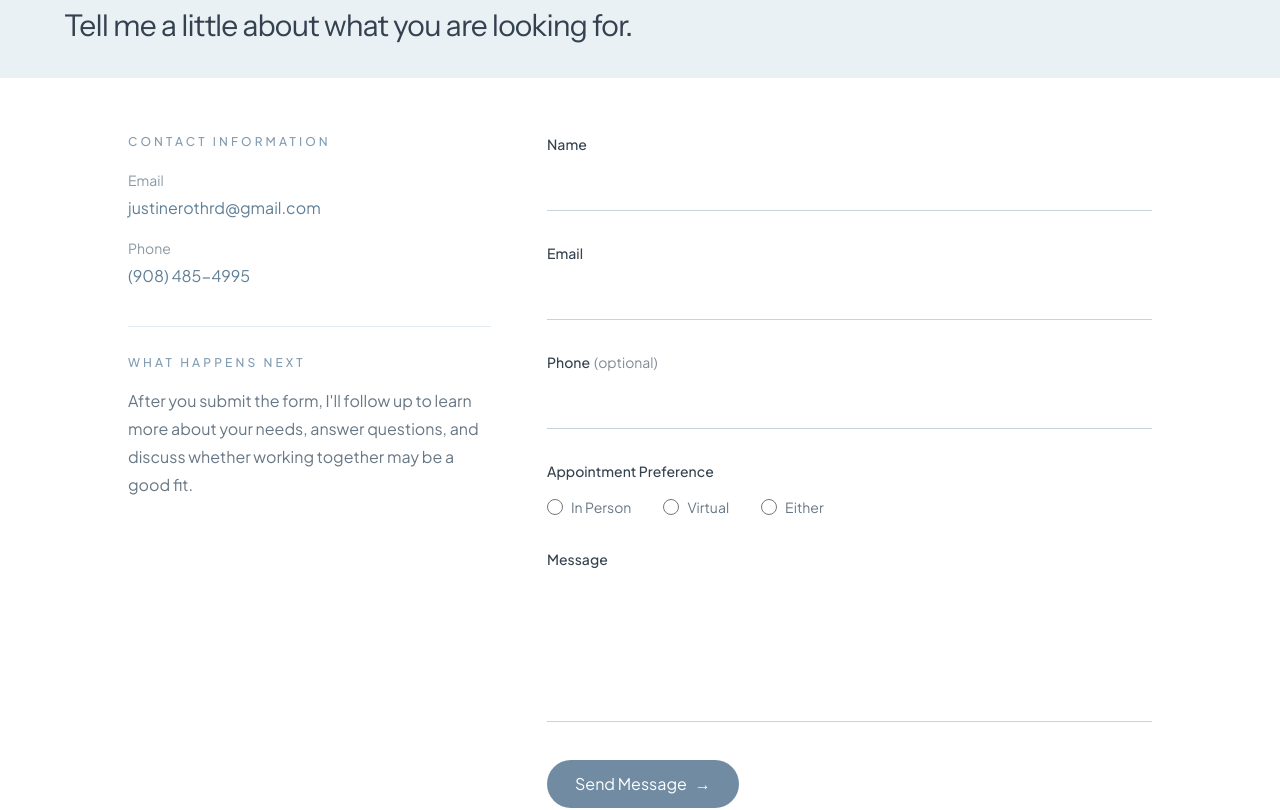
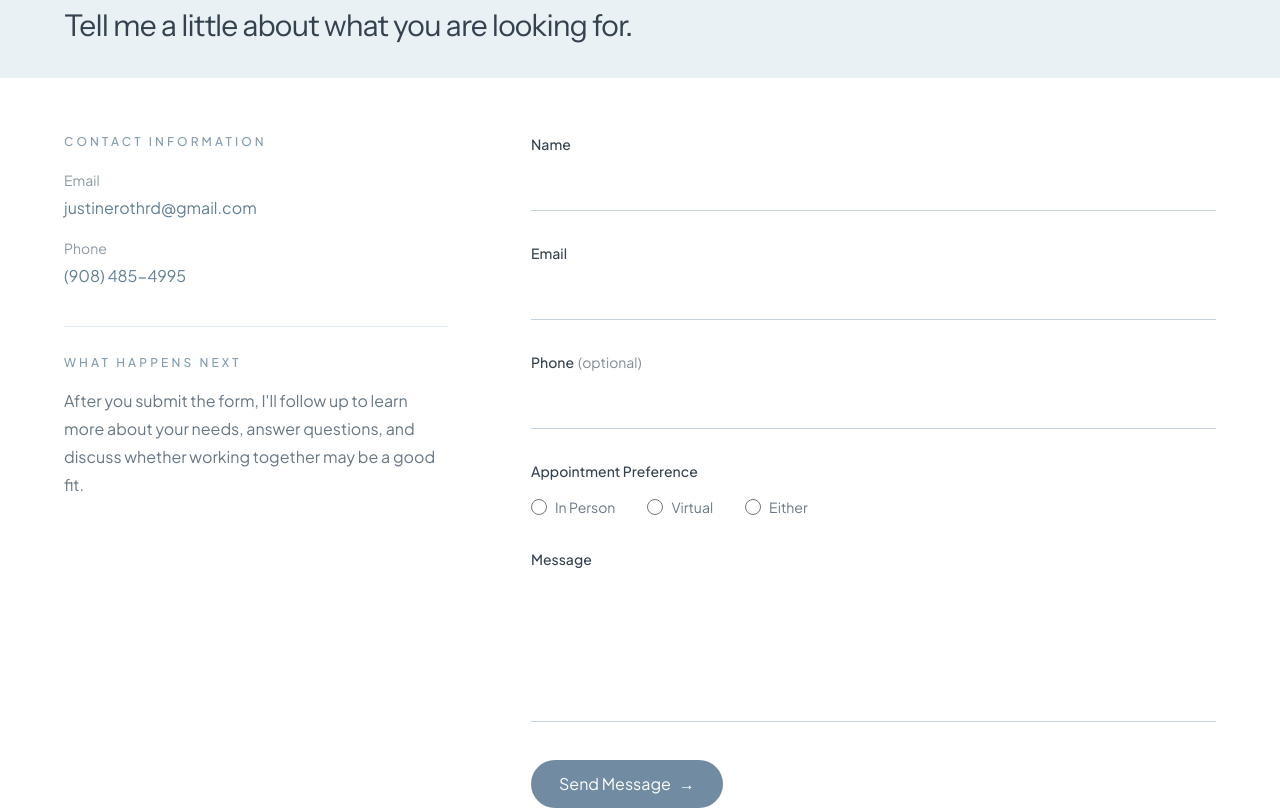
Before and after one commit to justinerothrd/justine-roth-nutrition, a Next.js app: page /contact in a window 1280 px wide. Shown: the part 360-1170 px from the top of the page. Built offline with nearby package versions, Linux system fonts and the light colour scheme.

Commit message:
Increase max width of contact form grid

```diff
--- a/app/contact/page.tsx
+++ b/app/contact/page.tsx
@@ -126,7 +126,7 @@ export default function ContactPage() {
 
         {/* Form area */}
         <div className="px-6 py-10 sm:px-8 sm:py-12 lg:px-10 lg:py-14">
-          <div className="mx-auto grid max-w-5xl gap-10 lg:grid-cols-[0.75fr_1.25fr] lg:gap-14">
+          <div className="mx-auto grid max-w-6xl gap-10 lg:grid-cols-[0.75fr_1.25fr] lg:gap-14">
             <aside className="max-w-sm">
               <p className="text-[0.68rem] font-medium uppercase tracking-[0.2em] text-[#829CB1] sm:text-xs sm:tracking-[0.26em]">
                 Contact Information
```
